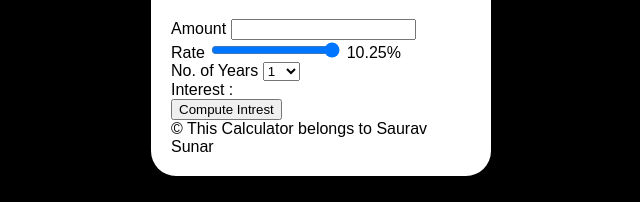
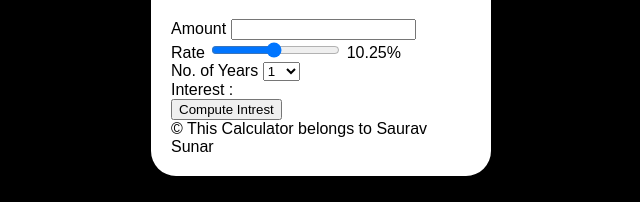
Before and after one commit to SauRaj401/Simple-Interest-Calculator, a plain HTML site: page index.html in a window 1280 px wide. Shown: the part 370-572 px from the top of the page, 449-1089 px from the left. Drawn offline with Linux system fonts and the light colour scheme.

Commit message:
Update index.html

```diff
--- a/index.html
+++ b/index.html
@@ -9,7 +9,7 @@
             <h1>Simple Interest Calculator</h1>
 
             Amount <input type="number"  id="principal">  <br/>
-            Rate <input type="range" onchange="updateRate()" min="1" step="0.25" max="10" value="10.25"  id="rate">
+            Rate <input type="range" onchange="updateRate()" min="1" step="0.25" max="20" value="10.25"  id="rate">
 
               <span id="rate_val">
                 10.25%
```
